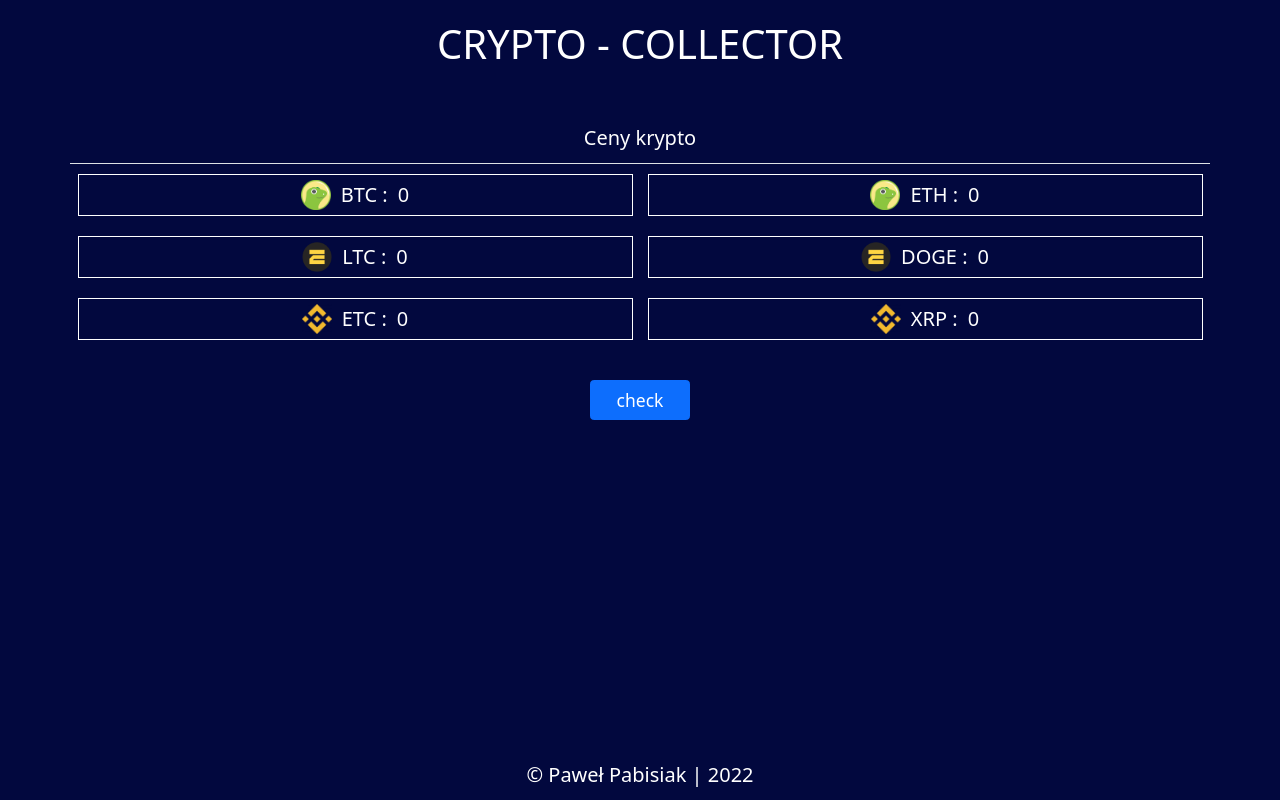
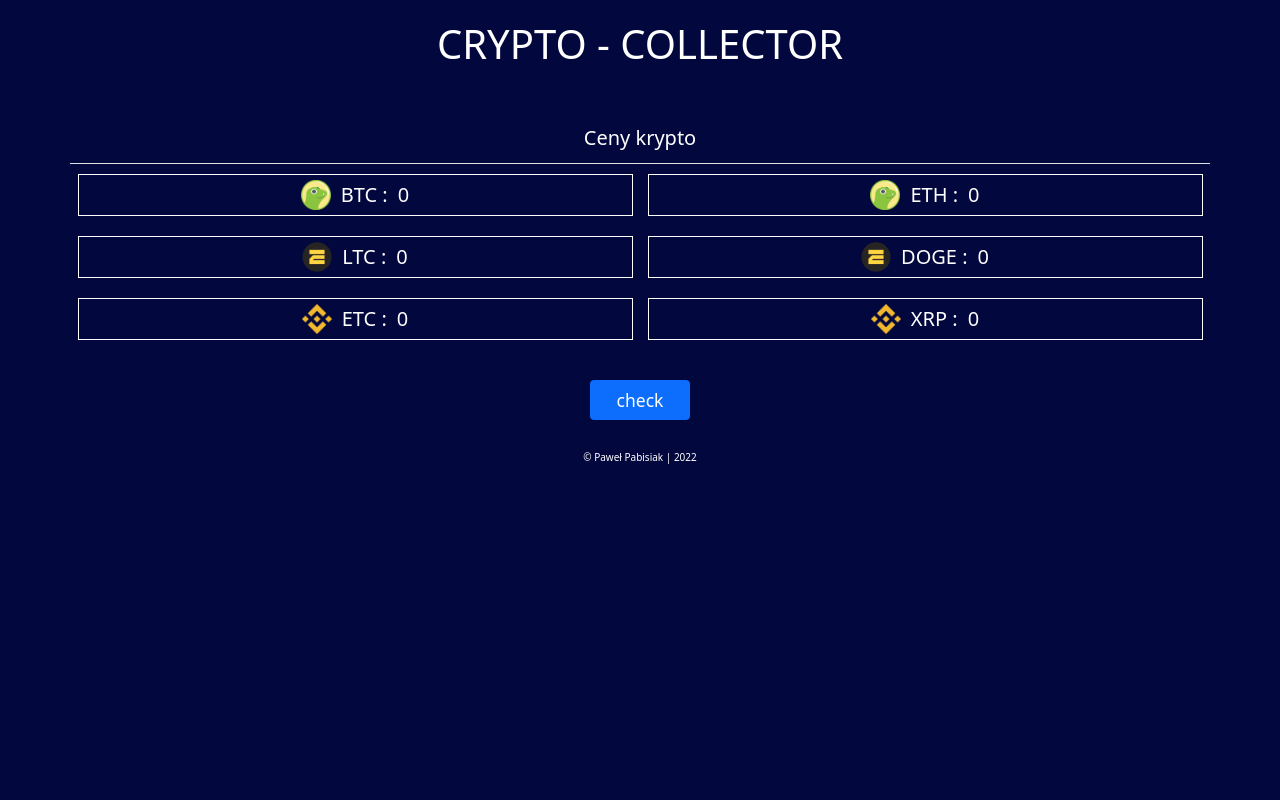
Before and after one commit to PaweliOS/Crypto-Collector, a plain HTML site: page index.html in a window 1280 px wide. Drawn offline with nearby package versions, Linux system fonts and the light colour scheme; a web font is replaced by a local one.

Commit message:
Changed position to relative for text in footer, a little bit changed of his  margin.

```diff
--- a/scss/main.scss
+++ b/scss/main.scss
@@ -101,9 +101,9 @@ body {
     text-align: center;
     color: white;
     &__text {
-        position: absolute;
-        bottom: 0;
-        font-size: 2rem;
+        position: relative;
+        margin-top: 3rem;
+        font-size: 1rem;
         text-transform: capitalize;
     }
 }
```
Also changed, not shown: scss/main.css, 1 other file.
